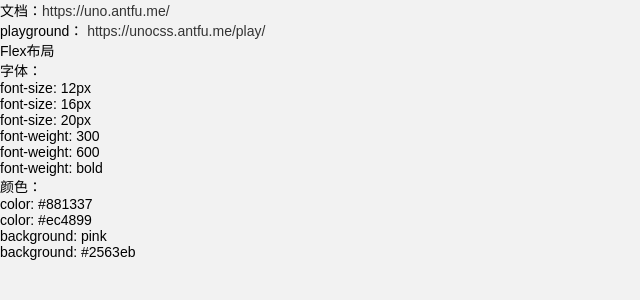
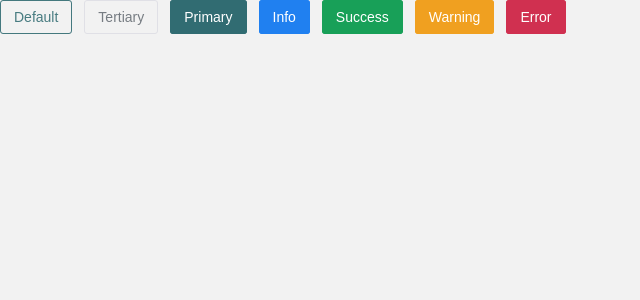
Before and after one commit to HJY-xh/vue3-admin, a Vue app: page / in a window 1280 px wide. Shown: the top 300 px of the page, without its empty margins (0-640 px from the left). Built offline with nearby package versions, Linux system fonts and the light colour scheme.

Commit message:
naive-ui引入

```diff
--- /dev/null
+++ b/components.d.ts
@@ -0,0 +1,20 @@
+// generated by unplugin-vue-components
+// We suggest you to commit this file into source control
+// Read more: https://github.com/vuejs/core/pull/3399
+import '@vue/runtime-core'
+
+export {}
+
+declare module '@vue/runtime-core' {
+  export interface GlobalComponents {
+    AppProvider: typeof import('./src/components/AppProvider/index.vue')['default']
+    HelloWorld: typeof import('./src/components/HelloWorld.vue')['default']
+    NButton: typeof import('naive-ui')['NButton']
+    NConfigProvider: typeof import('naive-ui')['NConfigProvider']
+    NDialogProvider: typeof import('naive-ui')['NDialogProvider']
+    NLoadingBarProvider: typeof import('naive-ui')['NLoadingBarProvider']
+    NMessageProvider: typeof import('naive-ui')['NMessageProvider']
+    NNotificationProvider: typeof import('naive-ui')['NNotificationProvider']
+    NSpace: typeof import('naive-ui')['NSpace']
+  }
+}
--- a/package.json
+++ b/package.json
@@ -22,11 +22,13 @@
     "eslint-config-prettier": "^8.5.0",
     "eslint-plugin-prettier": "^4.2.1",
     "eslint-plugin-vue": "^9.2.0",
+    "naive-ui": "^2.31.0",
     "prettier": "^2.7.1",
     "rollup-plugin-visualizer": "^5.6.0",
     "sass": "^1.53.0",
     "typescript": "^4.5.4",
     "unocss": "^0.44.0",
+    "unplugin-vue-components": "^0.21.1",
     "vite": "^2.9.9",
     "vite-plugin-html": "2",
     "vite-plugin-vue-setup-extend": "^0.4.0",
--- a/src/App.vue
+++ b/src/App.vue
@@ -1,94 +1,31 @@
 <template>
-  <div p-24>
-    <p>
-      文档：<a hover-decoration-underline c-blue href="https://uno.antfu.me/" target="_blank">https://uno.antfu.me/</a>
-    </p>
-    <p>
-      playground：
-      <a c-blue hover-decoration-underline href="https://unocss.antfu.me/play/" target="_blank">
-        https://unocss.antfu.me/play/
-      </a>
-    </p>
-
-    <div flex mt-20>
-      <div flex p-20 rounded-5 bg-white>
-        <div text-20 font-600>Flex布局</div>
-        <div flex w-360 flex-wrap justify-around ml-15 p-10>
-          <div w-50 h-50 b-1 rounded-5 flex justify-center items-center p-10 m-20>
-            <span w-6 h-6 rounded-3 bg-black />
-          </div>
-          <div w-50 h-50 b-1 rounded-5 flex justify-between p-10 m-20>
-            <span w-6 h-6 rounded-3 bg-black />
-            <span w-6 h-6 rounded-3 bg-black self-end />
-          </div>
-          <div w-50 h-50 b-1 rounded-5 flex justify-between p-10 m-20>
-            <span w-6 h-6 rounded-3 bg-black />
-            <span w-6 h-6 rounded-3 bg-black self-center />
-            <span w-6 h-6 rounded-3 bg-black self-end />
-          </div>
-          <div w-50 h-50 b-1 rounded-5 flex justify-between p-10 m-20>
-            <div flex flex-col justify-between>
-              <span w-6 h-6 rounded-3 bg-black />
-              <span w-6 h-6 rounded-3 bg-black />
-            </div>
-            <div flex flex-col justify-between>
-              <span w-6 h-6 rounded-3 bg-black />
-              <span w-6 h-6 rounded-3 bg-black />
-            </div>
-          </div>
-          <div w-50 h-50 b-1 rounded-5 flex flex-col justify-between items-center p-10 m-20>
-            <div flex w-full justify-between>
-              <span w-6 h-6 rounded-3 bg-black />
-              <span w-6 h-6 rounded-3 bg-black />
-            </div>
-            <span w-6 h-6 rounded-3 bg-black />
-            <div flex w-full justify-between>
-              <span w-6 h-6 rounded-3 bg-black />
-              <span w-6 h-6 rounded-3 bg-black />
-            </div>
-          </div>
-          <div w-50 h-50 b-1 rounded-5 flex flex-col justify-between p-10 m-20>
-            <div flex w-full justify-between>
-              <span w-6 h-6 rounded-3 bg-black />
-              <span w-6 h-6 rounded-3 bg-black />
-            </div>
-            <div flex w-full justify-between>
-              <span w-6 h-6 rounded-3 bg-black />
-              <span w-6 h-6 rounded-3 bg-black />
-            </div>
-            <div flex w-full justify-between>
-              <span w-6 h-6 rounded-3 bg-black />
-              <span w-6 h-6 rounded-3 bg-black />
-            </div>
-          </div>
-        </div>
-      </div>
-
-      <div flex ml-35 p-20 rounded-5 bg="#fff">
-        <div text-20 font-600>字体：</div>
-        <div ml-15 p-10 pl-30 pr-30 rounded-5>
-          <p text-12>font-size: 12px</p>
-          <p text-16>font-size: 16px</p>
-          <p text-20>font-size: 20px</p>
-
-          <p font-300 mt-10>font-weight: 300</p>
-          <p font-600>font-weight: 600</p>
-          <p font-bold>font-weight: bold</p>
-        </div>
-      </div>
-
-      <div flex p-20 ml-35 rounded-5 bg-white>
-        <div text-20 font-600>颜色：</div>
-        <div ml-15 p-10 pl-30 pr-30 rounded-5>
-          <p color="#881337">color: #881337</p>
-          <p c-pink-500>color: #ec4899</p>
-
-          <p bg="pink" mt-10>background: pink</p>
-          <p bg="#2563eb" mt-10>background: #2563eb</p>
-        </div>
-      </div>
-    </div>
-  </div>
+  <AppProvider>
+    <n-space m-50>
+      <n-button>Default</n-button>
+      <n-button type="tertiary"> Tertiary </n-button>
+      <n-button type="primary"> Primary </n-button>
+      <n-button type="info"> Info </n-button>
+      <n-button type="success"> Success </n-button>
+      <n-button type="warning"> Warning </n-button>
+      <n-button type="error"> Error </n-button>
+    </n-space>
+  </AppProvider>
 </template>
 
-<script setup></script>
+<script lang="ts" setup>
+import { onMounted } from 'vue'
+import AppProvider from '@/components/AppProvider/index.vue'
+import { createDiscreteApi, useMessage } from 'naive-ui'
+
+onMounted(() => {
+  const { message } = createDiscreteApi(['message'])
+  // const message = useMessage()
+  // message.success('加载完成，Perfect~')
+  // $loadingBar.start()
+  // setTimeout(() => {
+  //   $loadingBar.finish()
+  message.success('加载完成，Perfect~')
+  // window.$message.success('加载完成，Perfect~')
+  // }, 500)
+})
+</script>
--- /dev/null
+++ b/src/components/AppProvider/index.vue
@@ -0,0 +1,16 @@
+<template>
+  <n-config-provider :theme-overrides="themeOverrides">
+    <slot></slot>
+  </n-config-provider>
+</template>
+
+<script setup>
+const themeOverrides = {
+  common: {
+    primaryColor: '#316C72FF',
+    primaryColorHover: '#316C72E3',
+    primaryColorPressed: '#2B4C59FF',
+    primaryColorSuppl: '#316C7263',
+  },
+}
+</script>
--- /dev/null
+++ b/src/views/test-page/unocss/index.vue
@@ -0,0 +1,11 @@
+<template>
+  <n-space m-50>
+    <n-button>Default</n-button>
+    <n-button type="tertiary"> Tertiary </n-button>
+    <n-button type="primary"> Primary </n-button>
+    <n-button type="info"> Info </n-button>
+    <n-button type="success"> Success </n-button>
+    <n-button type="warning"> Warning </n-button>
+    <n-button type="error"> Error </n-button>
+  </n-space>
+</template>
--- a/tsconfig.json
+++ b/tsconfig.json
@@ -13,6 +13,6 @@
     "lib": ["esnext", "dom"],
     "skipLibCheck": true
   },
-  "include": ["src/**/*.ts", "src/**/*.d.ts", "src/**/*.tsx", "src/**/*.vue"],
+  "include": ["src/**/*.ts", "src/**/*.d.ts", "src/**/*.tsx", "src/**/*.vue", "**/*.d.ts"],
   "references": [{ "path": "./tsconfig.node.json" }]
 }
```
Also changed, not shown: 2 other files (tests, documents, lock files or other folders).
